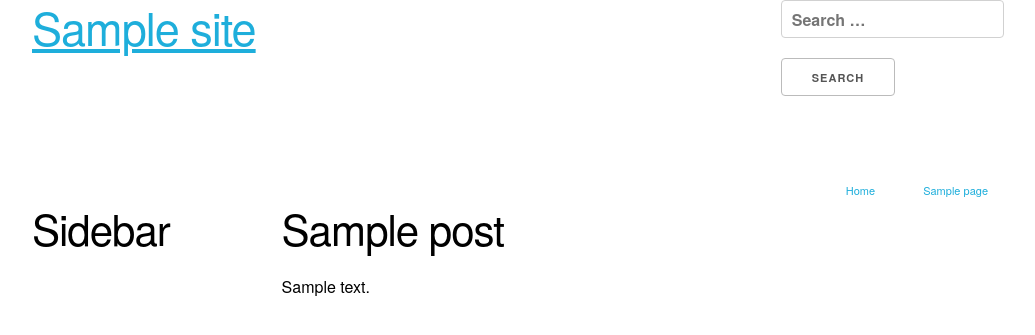
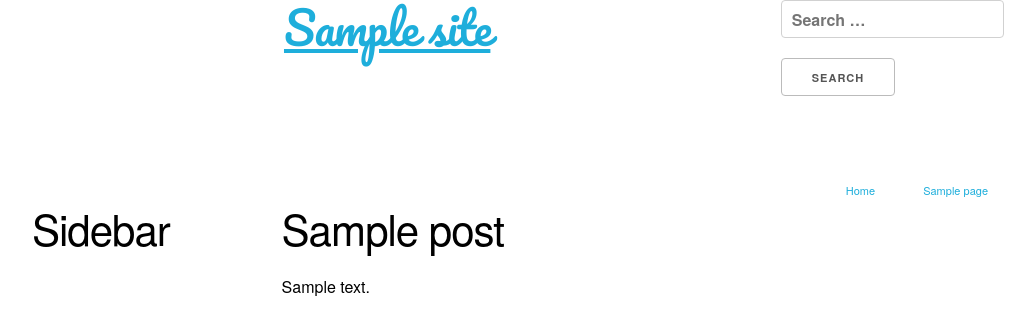
Before and after one commit to AnnaRoberts/Blog-Project, a WordPress theme: template page.php in a window 1280 px wide. Shown: the top 335 px of the page, without its empty margins (128-1163 px from the left). Run offline with PHP 8.4 and a stand-in for WordPress, Linux system fonts and the light colour scheme; the site name, menu and one post (Sample post) are stand-ins, and other content is empty.

Commit message:
adjust the header's font, size, and change an h2 to and h4

```diff
--- a/header.php
+++ b/header.php
@@ -4,6 +4,7 @@
 	<meta charset="UTF-8">
 	<title><?php bloginfo('name'); ?></title>
 	<link rel="stylesheet" type="text/css" href="<?php bloginfo('stylesheet_url'); ?>">
+	<link href='https://fonts.googleapis.com/css?family=Pacifico' rel='stylesheet' type='text/css'>
 <?php wp_head(); ?>
 </head>
 <body>
@@ -11,7 +12,7 @@
 		<header class="row">
 			<div class="nine columns">
 				<h1><a href="<?php bloginfo('url'); ?>"> <?php bloginfo('name');?> </a> </h1>
-				<h2> <?php bloginfo('description'); ?></h2>
+				<h4> <?php bloginfo('description'); ?></h4>
 			</div>
 			<div class="three columns">
 				<?php get_search_form(); ?>
--- a/index.php
+++ b/index.php
@@ -18,12 +18,13 @@
                         </div>
                     </div>
 
+
                     <?php } // end while
                 } //end if
                 ?>
             </div>
             <div class "three columns">
-                 <h3>SideBar</h3>
+                <h3>SideBar</h3>
             </div>
         </section>
 
--- a/style.css
+++ b/style.css
@@ -16,6 +16,16 @@ Text Domain: anna_roberts_blog_site
 *{
     color: #000000;
     font-size: 16px;
+}
+
+h1 {
+    font-family: 'Pacifico', cursive;
+    text-align: center;
+}
+
+h4 {
+    font-family: garamond;
+    text-align: center;
 }
 
 h1, h2, h3, h4, h5, h6 {
```
